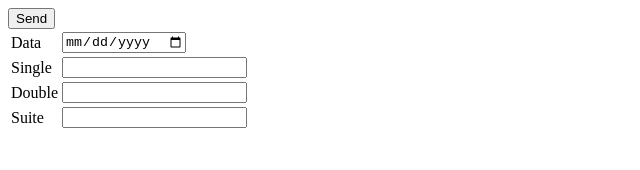
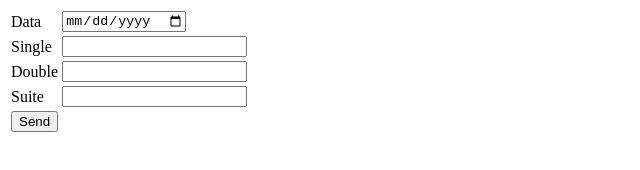
Before and after one commit to ThomasRodia/HotelTPS, a plain HTML site: page index.html in a window 1280 px wide. Shown: the whole page, without its empty margins (0-640 px from the left). Drawn offline with Linux system fonts and the light colour scheme.

Commit message:
Gli input

```diff
--- a/index.html
+++ b/index.html
@@ -4,15 +4,13 @@
     <title>Miramare</title>
   </head>
   <body>
-
     <table>
         <tr><td>Data</td><td><input type="date" id="data"></td></tr>
         <tr><td>Single</td><td><input type="number" id="single"></td></tr>
         <tr><td>Double</td><td><input type="number" id="double"></td></tr>
         <tr><td>Suite</td><td><input type="number" id="suite"></td></tr>
-        <tr><button id="send">Send</button></tr>
+        <tr><td><button id="send">Send</button></td></tr>
     </table>
-
     <script type="module" src="/script.js"></script>
   </body>
 </html>
```
